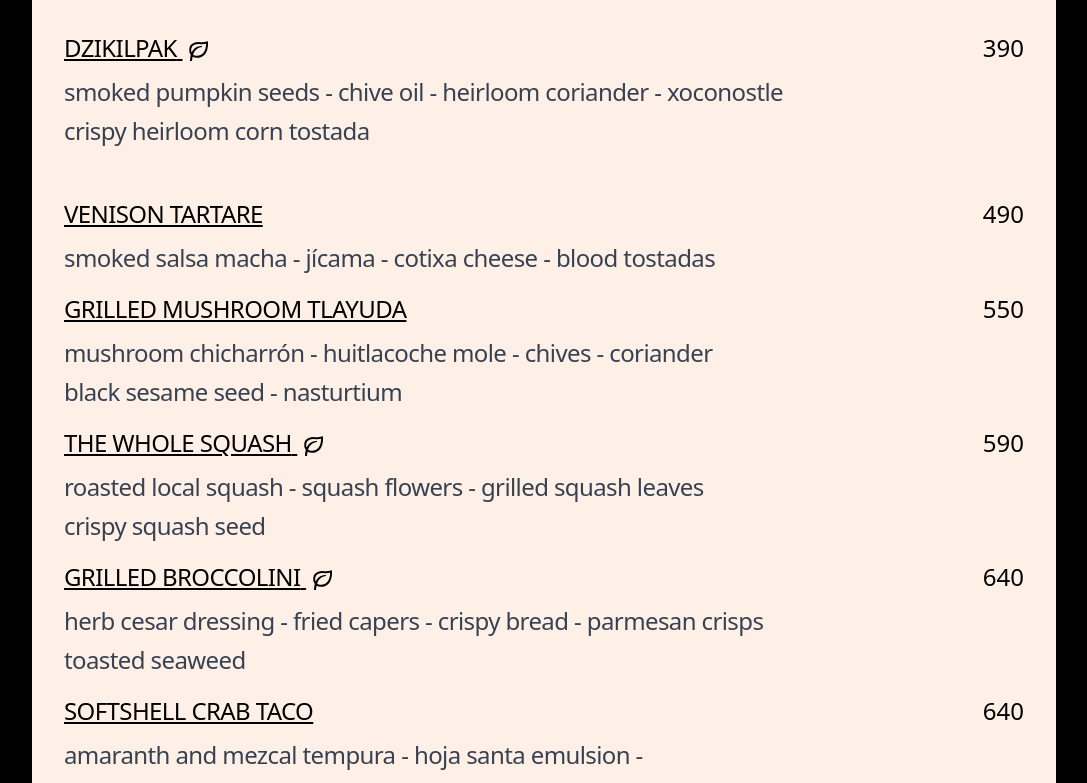
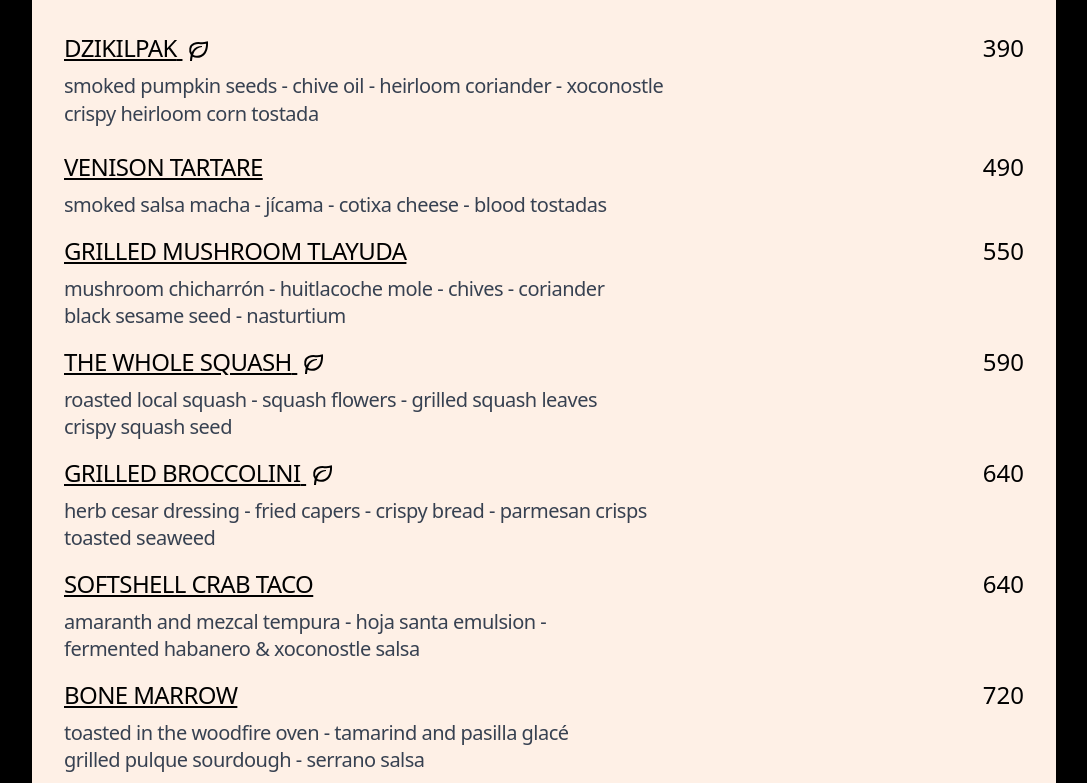
Before and after one commit to LuisLescano988/newMenuArca, a React app: page /carte in a window 1280 px wide. Shown: the top 783 px of the page, without its empty margins (96-1183 px from the left). Built offline with nearby package versions, Linux system fonts and the light colour scheme; the HTML template or start-up script is replaced by a standard one.

Commit message:
fix: width

```diff
--- a/src/views/Carte.jsx
+++ b/src/views/Carte.jsx
@@ -2,18 +2,19 @@ import React from 'react';
 import { BiLeaf } from "react-icons/bi";
 
 const MenuItem = ({ name, price, description, isVegetarian }) => (
-  <div className="mb-12">
-    <div className="flex justify-between items-baseline">
-      <h2 className="text-2xl max-sm:text-sm tracking-tight font-extralight underline uppercase">
+  <div className="mb-6 max-sm:mb-4">
+    <div className="flex justify-between items-baseline max-sm:flex-col max-sm:items-start">
+      <h2 className="text-2xl max-sm:text-base tracking-tight font-extralight underline uppercase max-sm:mb-2">
         {name} {isVegetarian && <BiLeaf className="inline ml-1" />}
       </h2>
-      <span className="text-2xl max-sm:text-sm font-extralight">{price}</span>
+      <span className="text-2xl max-sm:text-base font-extralight">{price}</span>
     </div>
-    <div className="mt-2 text-2xl max-sm:text-sm text-gray-700 font-extralight tracking-tight leading-relaxed whitespace-pre-wrap break-words">
+    <div className="mt-2 text-xl max-sm:text-sm text-gray-700 font-extralight tracking-tight leading-snug whitespace-pre-wrap break-words">
       {description}
     </div>
   </div>
 );
+
 
 const Carte = () => {
   const menuItems = [
```
